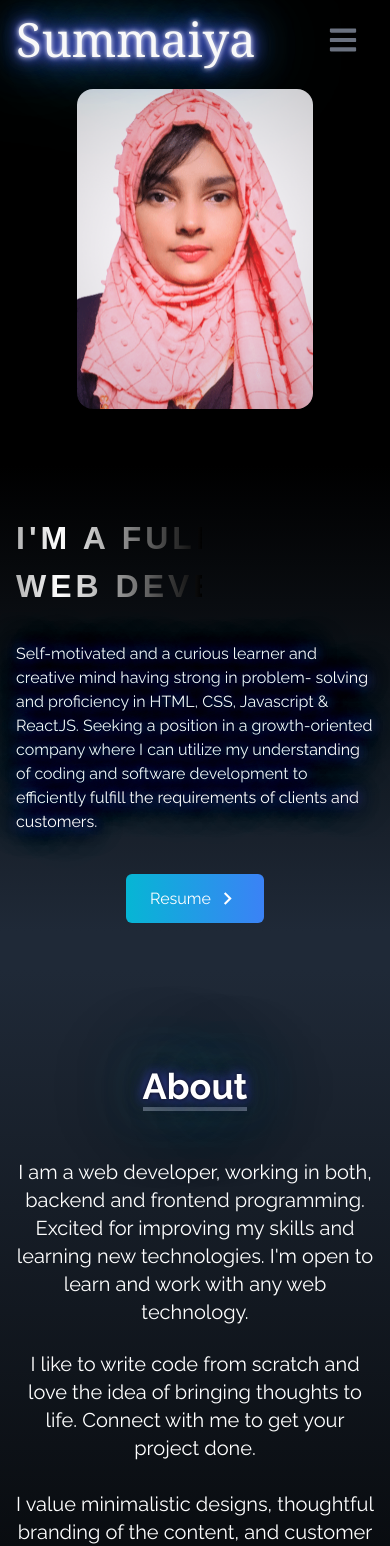
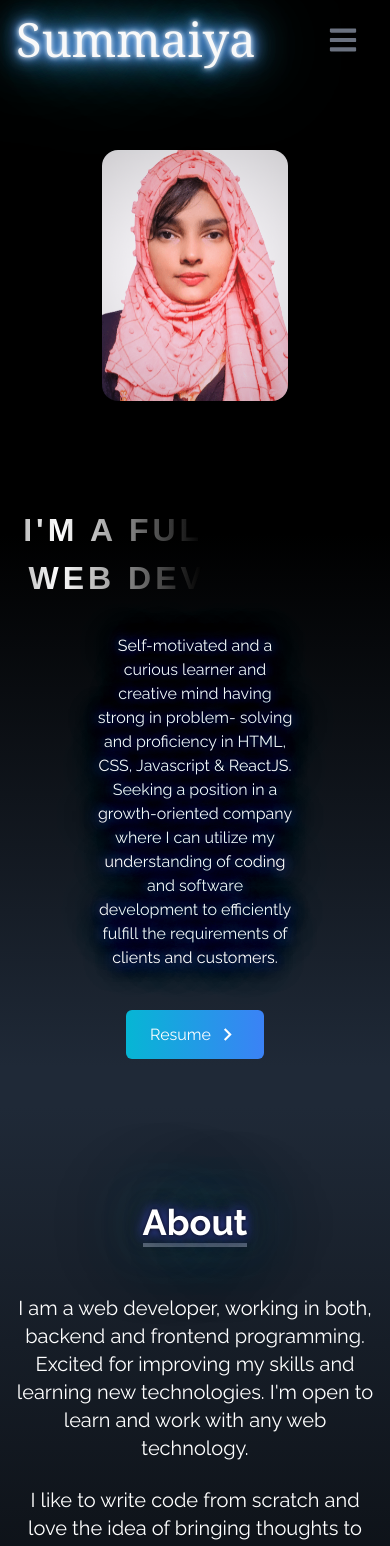
Before and after one commit to Summaiya-Begum/Summaiya-Begum.github.io, a React (Create React App) app: page / in a window 390 px wide. Shown: the top 1546 px of the page. Built offline with nearby package versions, Linux system fonts and the light colour scheme.

Commit message:
new-update

```diff
--- a/src/app.css
+++ b/src/app.css
@@ -22,3 +22,11 @@
         background-position: 500%;
     }
 }
+.max-line {
+    overflow: hidden;
+    text-overflow: ellipsis;
+    display: -webkit-box;
+    -webkit-line-clamp: 4; /* number of lines to show */
+            line-clamp: 2;
+    -webkit-box-orient: vertical;
+ }
--- a/src/components/Home.jsx
+++ b/src/components/Home.jsx
@@ -1,8 +1,9 @@
 import React from "react";
 import mypic from "../assets/mypic.png";
 import { MdOutlineKeyboardArrowRight } from "react-icons/md";
-import { Link } from "react-scroll";
+// import { Link } from "react-scroll";
 import "../app.css"
+import resume from "../assets/resume.pdf"
 
 const Home = () => {
   return (
@@ -12,23 +13,23 @@ const Home = () => {
       className="h-screen w-full bg-gradient-to-b from-black via-black to-gray-800 home "
     >
       <div className="max-w-screen-lg mx-auto flex flex-col items-center justify-center h-full px-4 md:flex-row">
-        <div className="small-screen hidden">
+        <div className="small-screen hidden mx-10 mt-20 " >
           <img
             src={mypic}
 
             alt="profile"
-            className="rounded-2xl mx-auto w-2/3 md:w-full"
+            className="rounded-2xl mx-auto w-2/3 md:w-full "
           />
         </div>
-        <div style={{ marginTop: "80px" }} className="flex flex-col justify-center h-full">
+        <div style={{ marginTop: "80px" }} className="flex flex-col justify-center h-full text-center ">
           <h2
 
-            className="text-4xl sm:text-7xl font-bold text-white" id="fullstack">
+            className="text-4xl sm:text-7xl text-center font-bold text-white" id="fullstack">
             I'm a Full Stack Web Developer
           </h2>
           <p
             style={{ textShadow: "0 0 5px #040404, 0 0 15px #4a53cf, 0 0 20px #040404, 0 0 40px #040404, 0 0 60px #3bb6c4, 0 0 10px #4a53cf, 0 0 98px #040404" }}
-            className="text-white sm:text-1.8xl py-8 max-w-md "  >
+            className="text-white sm:text-1.8xl mx-20 py-8 max-w-md "  >
             Self-motivated and a curious learner and
             creative mind having strong in problem-
             solving and proficiency in HTML, CSS,
@@ -38,20 +39,23 @@ const Home = () => {
             development to efficiently fulfill the
             requirements of clients and customers.
           </p>
+          <a href={resume} download>
+            <div className="portfolio-btn">
 
-          <div className="portfolio-btn">
-            <Link
-              to="resume"
+              <div
+                to="/"
                 smooth
                 duration={500}
-              className="group text-white w-fit px-6 py-3 my-2 flex items-center rounded-md bg-gradient-to-r from-cyan-500 to-blue-500 cursor-pointer"
+                className="group text-white  w-fit px-6 py-3 my-2 flex items-center rounded-md m-auto  bg-gradient-to-r from-cyan-500 to-blue-500 cursor-pointer"
               >
                 Resume
                 <span className="group-hover:rotate-90 duration-300">
                   <MdOutlineKeyboardArrowRight size={25} className="ml-1" />
                 </span>
-            </Link>
               </div>
+
+            </div>
+          </a>
         </div>
         <div className="big-screen" style={{ marginLeft: "100px", marginTop: "80px" }} >
           <img
--- a/src/components/Projects.jsx
+++ b/src/components/Projects.jsx
@@ -36,24 +36,32 @@ const projects = () => {
     {
       id: 1,
       src: [kfc1, kfc2, kfc3, kfc4],
+      title: "KFC-Clone",
+      description: "KFC (Kentucky Fried Chicken) is an American fast food restaurant chain headquartered in Louisville, Kentucky, that specializes in fried chicken. It is the world's second-largest restaurant chain (as measured by sales) after McDonald",
       link: 'https://remarkable-fudge-c07118.netlify.app/',
       repo: 'https://github.com/Summaiya-Begum/KFC-Clone'
     },
     {
       id: 2,
       src: [gusto1, gusto2, gusto3, gusto4, gusto5],
+      title: "Gusto-Clone",
+      description: "People are at the heart of every successful business. Gusto puts the tools you need to hire, pay, insure, and support your team in one platform.",
       link: 'https://gusto-ecommerce.vercel.app/',
       repo: 'https://github.com/Summaiya-Begum/gusto-clone/tree/main/gusto-ecommerce'
     },
     {
       id: 3,
       src: [boat1, boat2, boat3, boat4, boat5],
+      title: "Boat-Clone",
+      description: "Boats.com is an online advertising website based in Miami, Florida, United States. It also has operations in Fareham and Padova. The company has websites in nine markets and eight languages, listing over 350,000 boats in approximately 152 countries.",
       link: 'https://stellar-figolla-5fb4b8.netlify.app/',
       repo: 'https://github.com/Summaiya-Begum/boat-clone'
     },
     {
       id: 4,
       src: [monster1, monster2, monster3, monster4, monster5, monster6],
+      title: "Monster-India-Clone",
+      description: "Monster is a global online employment solution for people seeking jobs and the employers who need great people. We've been doing this for more than 20 years, and have expanded from our roots as a job board to a global provider of a full array of job seeking, career management, recruitment and talent management products and services.",
       link: 'https://monster-india-clone-seven.vercel.app/',
       repo: 'https://github.com/Summaiya-Begum/monster-india-clone'
     }
@@ -87,19 +95,32 @@ const projects = () => {
         <div
           //  style={{ border: "2px solid red" }}
           className="grid sm:grid-cols-2 md:grid-cols-2 gap-8 px-12 sm:px-0">
-          {projects.map(({ id, src, link, repo }) => (
+          {projects.map(({ id, src, title, description, link, repo }) => (
             <div
-              //  style={{ border: "2px solid blue", height: "400" }}
-              key={id} className="shadow-md shadow-gray-600 rounded-lg">
-              <AwesomeSlider style={{ height: "400" }}>
+              style={{ height: "400" }}
+              key={id} className="shadow-md shadow-blue-400 rounded-lg">
+
+
+
+              <AwesomeSlider style={{ height: "auto", overflow: "hidden" }}>
                 {
-                  src.map(el => (<div>
+                  src.map(el => (<div style={{ overflow: "hidden", borderRadius: "10px" }}>
                     <img style={{ height: "600" }} src={el} className="rounded-md duration-200 hover:scale-105" />
+
+
                   </div>))
                 }
 
               </AwesomeSlider>
+
+              <div style={{ marginTop: "70px", textAlign: "center" }}>
+                <h1 style={{ fontSize: "20px", fontWeight: 800 }}>{title}</h1>
+                <p className="max-line">{description}</p>
+              </div>
+
               <div className="flex items-center justify-center" >
+
+
                 <button className="w-1/2 px-6 py-3 m-4 duration-200 hover:scale-105" onClick={() => window.open(link, '_blank')}>
                   Demo
                 </button>
--- a/src/components/Skills.jsx
+++ b/src/components/Skills.jsx
@@ -4,19 +4,31 @@ const Skills = () => {
   const frontEndSkills = [
     {
       id: 1,
+      heading: "CSS 3",
+    },
+    {
+      id: 2,
       heading: "HTML 5",
     },
     {
-      id: 2,
-      heading: "CSS 3",
+      id: 3,
+      heading: "React",
     },
     {
-      id: 3,
+      id: 4,
+      heading: "Redux",
+    },
+    {
+      id: 5,
       heading: "JavaScript",
     },
     {
-      id: 4,
-      heading: "React",
+      id: 6,
+      heading: "Chakra-UI",
+    },
+    {
+      id: 7,
+      heading: "BootStrap",
     },
   ];
 
@@ -24,31 +36,32 @@ const Skills = () => {
 
     {
       id: 1,
+      heading: "JEST",
+    },
+    {
+      id: 2,
+      heading: "JSON",
+    },
+    {
+      id: 3,
+      heading: "Node.js",
+    },
+    {
+      id: 4,
+      heading: "MongoDB",
+    },
+    {
+      id: 5,
+
+      heading: "Express",
+    },
+    {
+      id: 6,
       heading: "Mongoosh",
     },
     {
-      id: 2,
-      heading: "JEST",
-    },
-    {
-      id: 3,
+      id: 7,
       heading: "DOM Manipulation",
-    },
-    {
-      id: 4,
-      heading: "JSON",
-    },
-    {
-      id: 5,
-      heading: "Node.js",
-    },
-    {
-      id: 6,
-      heading: "MongoDB",
-    },
-    {
-      id: 7,
-      heading: "Express",
     },
   ];
 
--- a/src/components/Statistics.jsx
+++ b/src/components/Statistics.jsx
@@ -10,12 +10,18 @@ const Statistics = () => {
       <div className="max-w-screen-lg mx-auto p-4 flex flex-col justify-center w-full h-full text-white">
         <div>
           <p
-            style={{ textShadow:  "0 0 5px #040404, 0 0 15px #4a53cf, 0 0 20px #040404, 0 0 40px #040404, 0 0 60px #3bb6c4, 0 0 10px #4a53cf, 0 0 98px #040404" }}
+            style={{ textShadow: "0 0 5px #040404, 0 0 15px #4a53cf, 0 0 20px #040404, 0 0 40px #040404, 0 0 60px #3bb6c4, 0 0 10px #4a53cf, 0 0 98px #040404" }}
 
             className="text-4xl font-bold border-b-4 border-gray-500 p-2 inline">
             Statistics
           </p>
           <p className="py-6">These are some of statistics graphs to determine my contribution and knowledge in this digital world.</p>
+        </div>
+
+        <div>
+          <p align="center">
+            <a href="https://github.com/Summaiya-Begum/github-readme-stats"><img alt="Summaiya-Begum's Github Stats" src="https://github-readme-stats.vercel.app/api?username=Summaiya-Begum&show_icons=true&count_private=true&theme=react&hide_border=true&bg_color=0D1117" /></a>
+          </p>
         </div>
         <div>
           <img alt="Summaiya's Activity Graph" src="https://activity-graph.herokuapp.com/graph?username=Summaiya-Begum&bg_color=0D1117&color=5BCDEC&line=5BCDEC&point=FFFFFF&hide_border=true" />
--- a/src/index.css
+++ b/src/index.css
@@ -163,8 +163,8 @@ body {
   54%,
   56%,
   100% {
-    text-shadow: 0 0 5px #f9f9f9, 0 0 15px #4a53cf, 0 0 20px #4a53cf, 0 0 40px #4a53cf, 0 0 60px #3bb6c4, 0 0 10px #4a53cf, 0 0 98px #3ed0d8;
-    color: #4a53cf;
+    text-shadow: 0 0 5px #f9f9f9, 0 0 15px #60a5fa, 0 0 20px #4a53cf, 0 0 40px #4a53cf, 0 0 60px #3bb6c4, 0 0 10px #4a53cf, 0 0 98px #3ed0d8;
+    color: #60a5fa;
 
   }
 }
@@ -186,7 +186,7 @@ body {
   54%,
   56%,
   100% {
-    text-shadow: 0 0 5px #f9f9f9, 0 0 15px #4a53cf, 0 0 20px #4a53cf, 0 0 40px #4a53cf, 0 0 60px #3bb6c4, 0 0 10px #4a53cf, 0 0 98px #3ed0d8;
+    text-shadow: 0 0 5px #f9f9f9, 0 0 15px #60a5fa, 0 0 20px #60a5fa, 0 0 40px #60a5fa, 0 0 60px #3bb6c4, 0 0 10px #60a5fa, 0 0 98px #3ed0d8;
     color: #f9f9f9;
   }
 }
```
Lines whose indentation alone changed are shown as unchanged.
